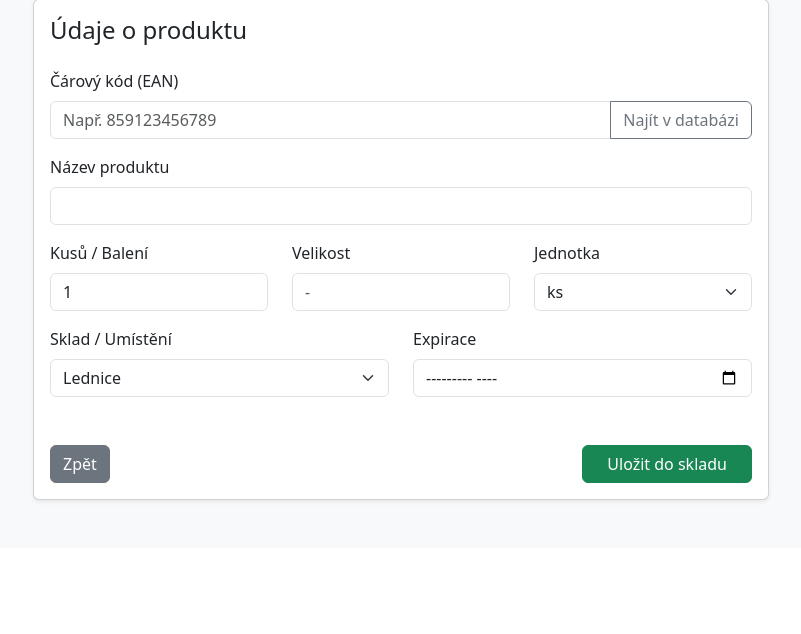
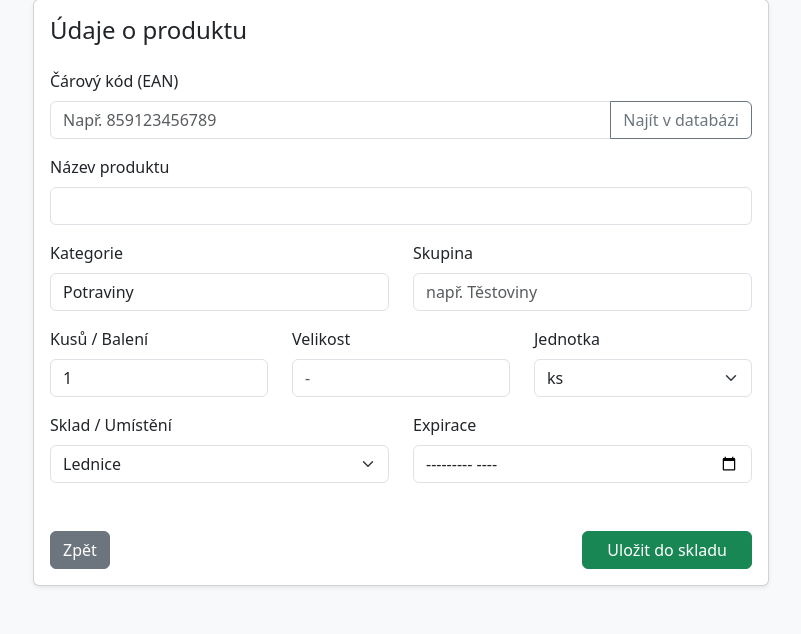
Before and after one commit to lmalar/sklad-potravin, a Flask app: page /add in a window 1280 px wide. Shown: the part 277-911 px from the top of the page, without its empty margins (239-1040 px from the left). Before the commit the page ends 780 px from the top, so only its background shows below. Run offline with Flask 3, Linux system fonts and the light colour scheme; data that the repository does not hold is empty.

Commit message:
Update add.html

```diff
--- a/templates/add.html
+++ b/templates/add.html
@@ -3,7 +3,6 @@
 <div class="row justify-content-center">
     <div class="col-md-8">
 
-        <!-- Sekce kamery (naše vlastní čisté řešení) -->
         <div class="card shadow-sm mb-4">
             <div class="card-body text-center">
                 <h4 class="card-title mb-3">Skenovat kód</h4>
@@ -15,7 +14,6 @@
                     <p class="text-muted small">nebo zadejte EAN kód ručně níže</p>
                 </div>
 
-                <!-- Zde se vykreslí obraz z kamery (zpočátku skryto) -->
                 <div id="reader" style="width:100%; max-width: 500px; margin: 0 auto; display: none; border-radius: 12px; overflow: hidden;"></div>
 
                 <button type="button" class="btn btn-outline-danger mt-3" id="stop-camera-btn" style="display: none;">
@@ -40,6 +38,27 @@
                     <div class="mb-3">
                         <label class="form-label">Název produktu</label>
                         <input type="text" class="form-control" id="name" name="name" required>
+                    </div>
+
+                    <div class="row">
+                        <div class="col-6 mb-3">
+                            <label class="form-label">Kategorie</label>
+                            <input list="category_list" class="form-control" id="category" name="category" value="Potraviny" required>
+                            <datalist id="category_list">
+                                {% for c in categories %}
+                                <option value="{{ c }}"></option>
+                                {% endfor %}
+                            </datalist>
+                        </div>
+                        <div class="col-6 mb-3">
+                            <label class="form-label">Skupina</label>
+                            <input list="group_list" class="form-control" id="group_name" name="group_name" placeholder="např. Těstoviny">
+                            <datalist id="group_list">
+                                {% for g in groups %}
+                                <option value="{{ g }}"></option>
+                                {% endfor %}
+                            </datalist>
+                        </div>
                     </div>
 
                     <div class="row">
@@ -107,16 +126,13 @@
     }
     toggleNewLocation();
 
-    // Proměnné pro naši čistou implementaci skeneru
     let html5QrCode;
     let lastScannedCode = "";
-
     const btnStart = document.getElementById('start-camera-btn');
     const btnStop = document.getElementById('stop-camera-btn');
     const cameraContainer = document.getElementById('camera-ui-container');
     const readerDiv = document.getElementById('reader');
 
-    // Spuštění kamery
     btnStart.addEventListener('click', () => {
         cameraContainer.style.display = 'none';
         readerDiv.style.display = 'block';
@@ -124,28 +140,20 @@
 
         html5QrCode = new Html5Qrcode("reader");
         html5QrCode.start(
-            { facingMode: "environment" }, // Natvrdo vynutí zadní kameru
-            {
-                fps: 10,
-                qrbox: { width: 250, height: 150 }
-            },
+            { facingMode: "environment" },
+            { fps: 10, qrbox: { width: 250, height: 150 } },
             onScanSuccess,
-            (errorMessage) => {
-                // Skryjeme průběžné chyby, kdy to zrovna nevidí kód
-            }
+            (errorMessage) => {}
         ).catch((err) => {
             console.error(err);
-            alert("Kameru se nepodařilo spustit. Zkontrolujte oprávnění v prohlížeči.");
+            alert("Kameru se nepodařilo spustit. Zkontrolujte oprávnění.");
             stopCamera();
         });
     });
 
-    // Funkce pro bezpečné vypnutí kamery
     function stopCamera() {
         if (html5QrCode) {
-            html5QrCode.stop().then(() => {
-                html5QrCode.clear();
-            }).catch(err => console.log(err));
+            html5QrCode.stop().then(() => { html5QrCode.clear(); }).catch(err => console.log(err));
         }
         cameraContainer.style.display = 'block';
         readerDiv.style.display = 'none';
@@ -154,11 +162,9 @@
 
     btnStop.addEventListener('click', stopCamera);
 
-    // Co se stane po úspěšném naskenování
     function onScanSuccess(decodedText) {
         if (decodedText === lastScannedCode) return;
         lastScannedCode = decodedText;
-
         if (navigator.vibrate) navigator.vibrate(200);
 
         let barcodeInput = document.getElementById('barcode');
@@ -166,14 +172,10 @@
         barcodeInput.style.backgroundColor = "#e8f5e9";
         setTimeout(() => { barcodeInput.style.backgroundColor = ""; }, 500);
 
-        // Ihned po přečtení kameru vypneme
         stopCamera();
-
-        // Jdeme hledat do databáze
         fetchProductData(decodedText);
     }
 
-    // Hledání po ručním zadání a kliknutí na tlačítko
     document.getElementById('btn-fetch').addEventListener('click', function() {
         let code = document.getElementById('barcode').value;
         if(code) { fetchProductData(code); }
@@ -191,6 +193,9 @@
                 if(data.found && data.name) {
                     document.getElementById('name').value = data.name;
 
+                    if(data.category) document.getElementById('category').value = data.category;
+                    if(data.group) document.getElementById('group_name').value = data.group;
+
                     if(data.raw_quantity) {
                         let q = data.raw_quantity.replace(',', '.').trim();
                         let match = q.match(/^([\d.]+)\s*([a-zA-Z]+)$/);
@@ -204,7 +209,7 @@
                         }
                     }
                 } else {
-                    alert("Nenalezeno. Zadejte ručně.");
+                    alert("Nenalezeno v databázi. Zadejte údaje ručně.");
                 }
             })
             .catch(err => {
```
